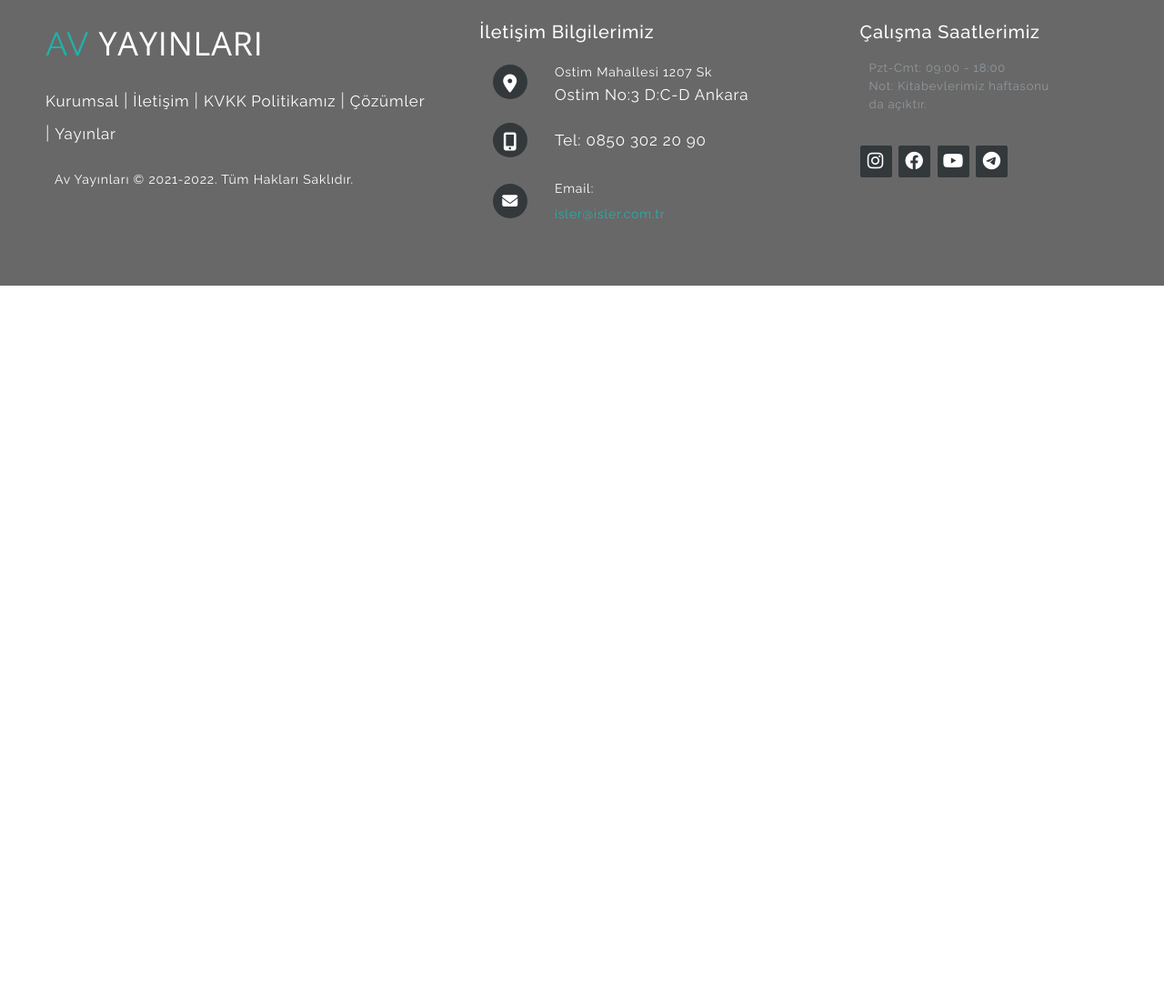
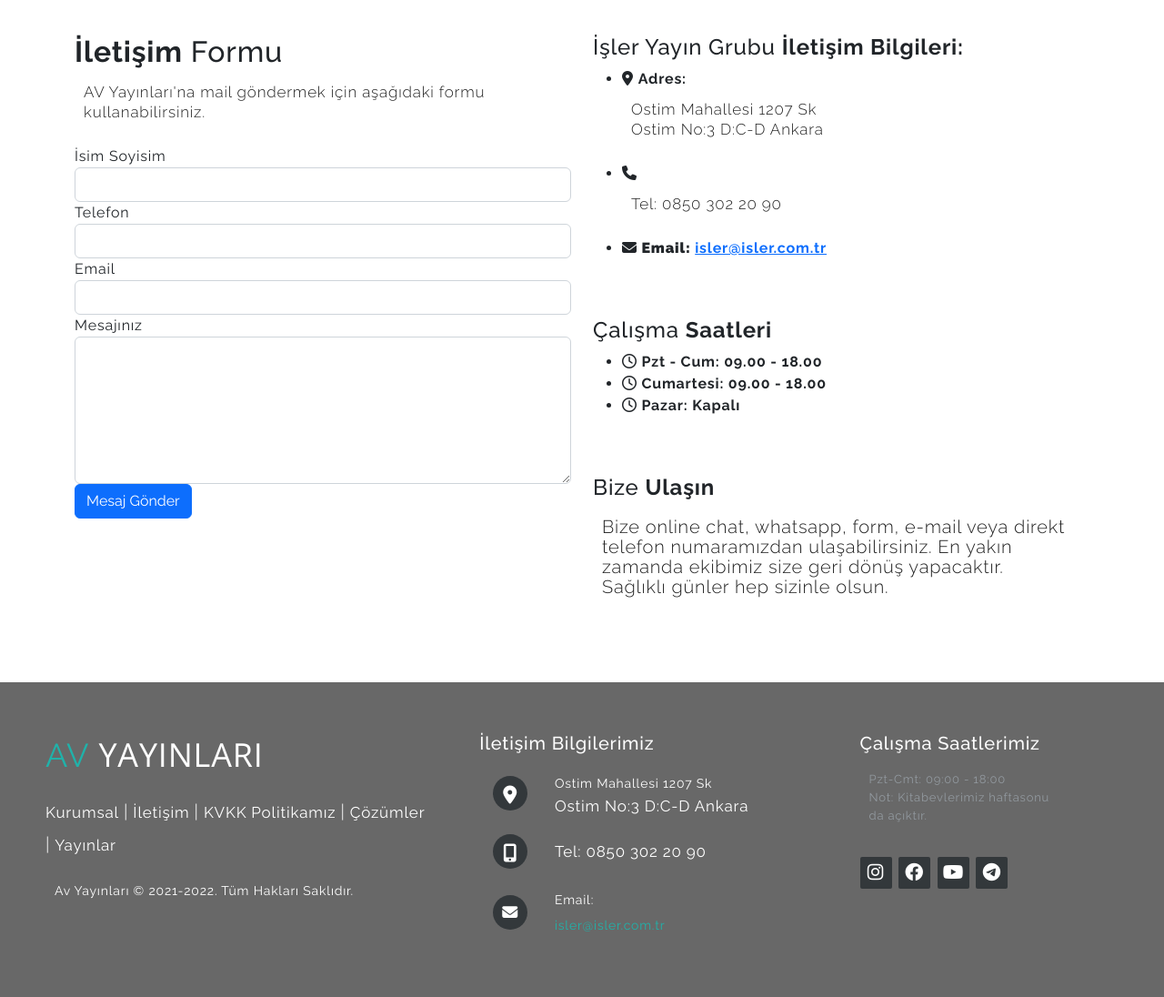
Before and after one commit to mcantimurcan/AvYayinlariV2, a PHP site: page /iletisim.php in a window 1280 px wide. Shown: the part 651-1747 px from the top of the page at 91% size. Before the commit the page ends 965 px from the top, so only its background shows below. Run offline with PHP 8.4, Linux system fonts and the light colour scheme; some libraries are stand-ins or nearby versions.

Commit message:
made changes in contact page

```diff
--- a/iletisim.php
+++ b/iletisim.php
@@ -1,27 +1,90 @@
 <?php
-include("header.php");
+include "header.php";
 ?>
+<div role="main" class="main">
+
     <div class="sub-header">
         <div class="sub-header-container">
             <span>Anasayfa > İletişim</span>
             <h1>İletişim</h1>
         </div>
     </div>
-<!--blog section-->
-<section id="blog">
-    <!--blog heading-->
-    <div class="blog-heading">
-        <span>Son Postlar</span>
-        <h3>Blog Yazılarımız</h3>
+
+    <div class="my-0 mt-3">
+        <iframe src="https://www.google.com/maps/embed?pb=!1m18!1m12!1m3!1d3057.56452078859!2d32.73458961563916!3d39.97348809040028!2m3!1f0!2f0!3f0!3m2!1i1024!2i768!4f13.1!3m3!1m2!1s0x14d349c1373fb8b1%3A0x9a22f1652441e39b!2sWORK%20PUBLISHING%20GROUP!5e0!3m2!1sen!2str!4v1634511430918!5m2!1sen!2str" width="100%" height="300" frameborder="0" style="border:0" allowfullscreen></iframe>
     </div>
-    <!--blog container-->
-    <div class="blog-container">
-        <div class="blog-box">
-            <div class="blog-img"></div>
+
+    <div class="container">
+        <div class="row py-4">
+            <div class="col-lg-6">
+                <div class="overflow-hidden mb-1">
+                    <h2 class="font-weight-normal text-7 mt-2 mb-0 appear-animation" data-appear-animation="maskUp" data-appear-animation-delay="200"><strong class="font-weight-extra-bold">İletişim</strong> Formu</h2>
+                </div>
+                <div class="overflow-hidden pb-3">
+                    <p class="mb-0 appear-animation" data-appear-animation="maskUp" data-appear-animation-delay="400">AV Yayınları'na mail göndermek için aşağıdaki formu kullanabilirsiniz.</p>
+                </div>
+
+                <form id="contactForm" class="contact-form" action="" method="POST">
+                    <input type=hidden name="oid" value="00D4L000000jaWU">
+                    <input type=hidden name="retURL" value="">
+                    <div class="contact-form-success alert alert-success d-none mt-4" id="contactSuccess"><strong>Mesajınız Gönderildi!</strong> En yakın zamanda size geri dönüş sağlayacağız.
+                    </div>
+                    <div class="contact-form-success alert alert-success d-none mt-4" id="contactError"><strong>Mesajınız Gönderildi!</strong> En yakın zamanda size geri dönüş sağlayacağız.<span class="mail-error-message text-1 d-block" id="mailErrorMessage"></span>
+                    </div>
+                    <div class="form-row">
+                        <div class="form-group col">
+                            <label class="font-weight-bold text-dark text-2" for="first_name">İsim Soyisim</label>
+                            <input type="text" id="first_name" value="" data-msg-required="Please enter your name." maxlength="100" class="form-control" name="first_name" id="first_name" type="text">
+                            <label class="font-weight-bold text-dark text-2" for="phone">Telefon</label>
+                            <input type="text" value="" data-msg-required="telefonunuzu giriniz." maxlength="100" class="form-control" name="phone" id="phone" required>
                         </div>
                     </div>
-</section>
-<!--footer section-->
+                    <div class="form-row">
+                        <div class="form-group col">
+                            <label class="font-weight-bold text-dark text-2" for="email">Email</label>
+                            <input type="text" value="" data-msg-email="Please enter a valid email address." maxlength="100" class="form-control" name="email" id="email">
+                        </div>
+                    </div>
+
+                    <div class="form-row">
+                        <div class="form-group col">
+                            <label class="font-weight-bold text-dark text-2" for="message">Mesajınız</label>
+                            <textarea maxlength="5000" data-msg-required="Mesajınızı giriniz!" rows="6" class="form-control text-3 h-auto py-2" name="message" id="message" required=""></textarea>
+                        </div>
+                    </div>
+                    <div class="form-row">
+                        <div class="form-group col">
+                            <input type="submit" value="Mesaj Gönder" class="btn btn-primary btn-modern" data-loading-text="Loading...">
+                        </div>
+                    </div>
+                </form>
+            </div>
+            <div class="col-lg-6">
+                <div>
+                    <h4 class="mt-2 mb-1">İşler Yayın Grubu <strong>İletişim Bilgileri:</strong></h4>
+                    <ul class="list list-icons list-icons-style-2 mt-2">
+                        <li><i class="fas fa-map-marker-alt top-6"></i> <strong class="text-dark">Adres:<p>Ostim Mahallesi 1207 Sk <br> Ostim No:3 D:C-D Ankara</p></strong> </li>
+                        <li><i class="fas fa-phone top-6"></i> <strong class="text-dark">
+                                <p>Tel: 0850 302 20 90</p>
+                        </li>
+                        <li><i class="fas fa-envelope top-6"></i> <strong class="text-dark">Email:</strong> <a href="mailto:isler@isler.com.tr">isler@isler.com.tr</a></li>
+                    </ul>
+                </div>
+                <div>
+                    <h4 class="pt-5">Çalışma <strong>Saatleri</strong></h4>
+                    <ul class="list list-icons list-dark mt-2">
+                        <li><i class="far fa-clock top-6"></i> Pzt - Cum: 09.00 - 18.00</li>
+                        <li><i class="far fa-clock top-6"></i> Cumartesi: 09.00 - 18.00</li>
+                        <li><i class="far fa-clock top-6"></i> Pazar: Kapalı</li>
+                    </ul>
+                </div>
+                <h4 class="pt-5">Bize <strong>Ulaşın</strong></h4>
+                <p class="lead mb-0 text-4">Bize online chat, whatsapp, form, e-mail veya direkt telefon numaramızdan ulaşabilirsiniz. En yakın zamanda ekibimiz size geri dönüş yapacaktır. <br>Sağlıklı günler hep sizinle olsun.</p>
+            </div>
+        </div>
+    </div>
+
+</div>
 <?php
-include("footer.php");
+include "footer.php";
 ?>
```
Lines whose indentation alone changed are shown as unchanged.
